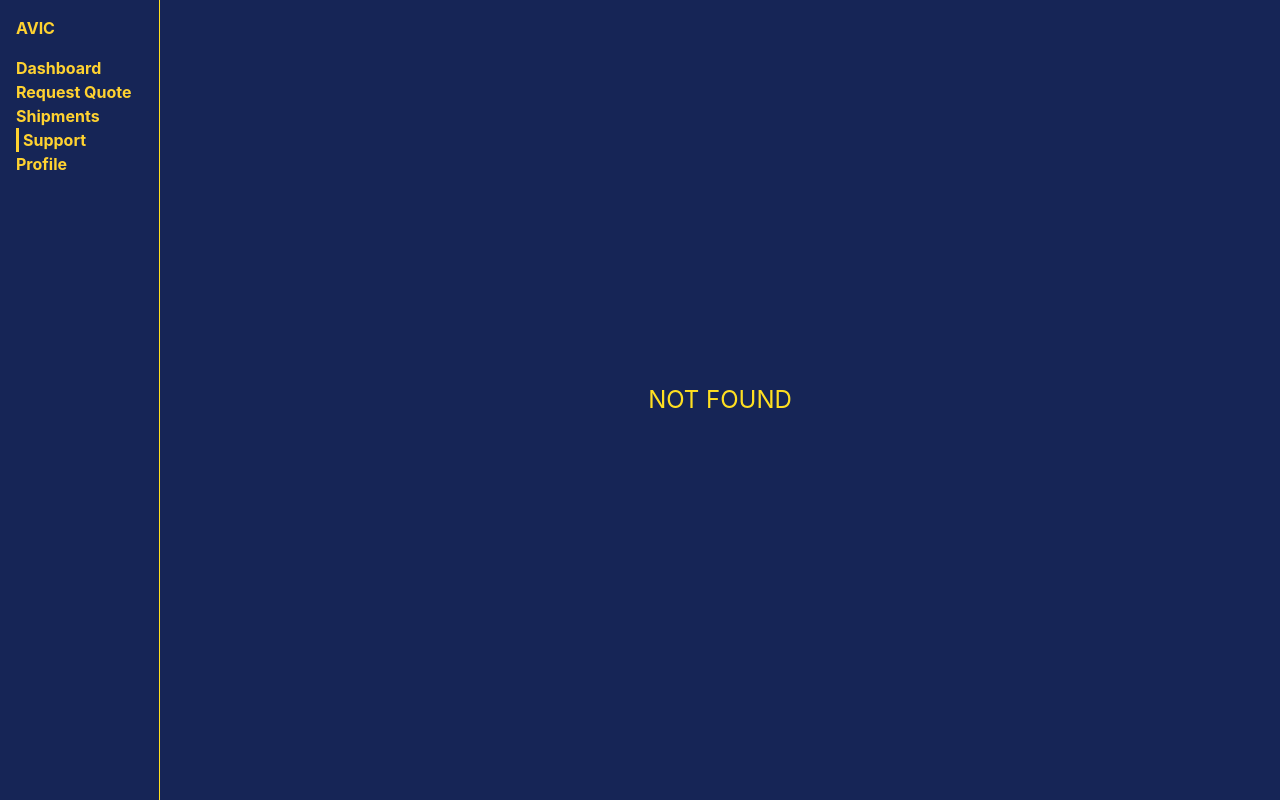
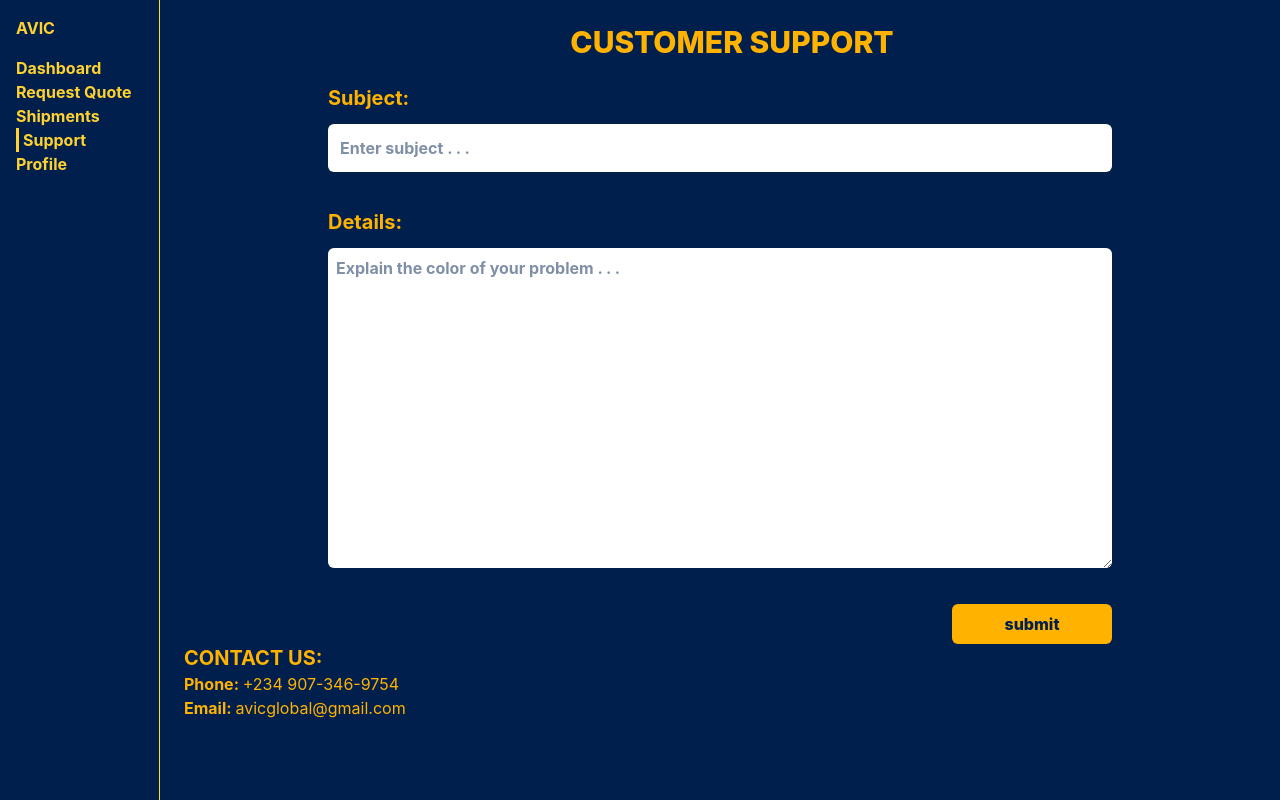
Before and after one commit to Zulu5q1/AVIC-CLIENT-PORTAL, a React (Vite) app: page /support in a window 1280 px wide. Before the commit this address had no page. Built offline with nearby package versions, Linux system fonts and the light colour scheme.

Commit message:
Did the support page

```diff
--- a/src/App.jsx
+++ b/src/App.jsx
@@ -5,6 +5,7 @@ import NotFound from './NotFound.jsx'
 import Quote from './Quote.jsx'
 import Summary from './Summary.jsx'
 import SuccessPage from './SuccessPage.jsx';
+import Support from './Support.jsx'
 
 const router = createBrowserRouter([
   {
@@ -28,6 +29,10 @@ const router = createBrowserRouter([
     element: <SuccessPage/>
   },
   {
+    path: '/support',
+    element: <Support/>
+  },
+  {
     path:'*',
     element: <NotFound/>
   }
--- a/src/Header.jsx
+++ b/src/Header.jsx
@@ -28,7 +28,7 @@ const Header = () => {
             {isOpen && (<div className=" absolute right-2 mt-2 w-80 bg-[#001f4d] shadow-yellow-300 rounded-lg shadow z-50
                             before:content-['']
                             before:absolute before:bottom-full before:right-5
-                            before:border-[8px] before:border-transparent before:border-b-[#ffb300]">
+                            before:border-8 before:border-transparent before:border-b-[#ffb300]">
                 {Notifications.map((notify ) => (
                     <NotificationCard notification={notify} key={notify.id} />
                 ))}
--- /dev/null
+++ b/src/Support.jsx
@@ -0,0 +1,63 @@
+import SideNav from './SideNav.jsx'
+import { useState } from 'react'
+
+const Support=() => {
+
+    const [alert, setAlert] = useState(false)
+
+
+    const handleSubmit = () => {
+
+        setAlert(true)
+
+        setTimeout(() => {setAlert(false)}, 3000);
+
+    };
+
+    return <div className="flex relative">
+        {
+            alert && (
+                <div>
+                    <div className=" backdrop-blur-md text-white transform -translate-x-1/2 -translate-y-1/2 bg-linear-to-t from-[#001f4d] to-[#ffb300] text-lg font-bold flex items-center p-15 shadow-md justify-between absolute top-1/2 left-1/2">
+                        <span>Support request successfully submitted</span>
+                        <button className=" bg-blue-300 px-3 py-1 rounded-full border-none cursor-pointer ml-2" onClick={() => setAlert(false)}> &times; </button>
+                    </div>
+                </div>
+
+            )
+        }
+
+        <SideNav/>
+        <div className=" w-full ">
+            <h1 className="text-3xl text-center my-6 text-[#ffb300] font-extrabold ml-6">CUSTOMER SUPPORT</h1>
+            <form action={handleSubmit} className="w-full flex justify-center items-center  flex-col  gap-6 ">
+                <div className=" w-[70%] flex flex-col gap-6">
+                    <label className="flex  flex-col font-bold text-xl text-[#ffb300]">
+                        Subject:
+                        <input required className=" text-base text-[#001f4d] bg-white outline-none rounded-md my-3 p-3 " type='text' name='subject' placeholder="Enter subject . . ." />
+                    </label>
+                    <label className="flex  flex-col font-bold text-xl text-[#ffb300]">
+                        Details:
+                        <textarea required className="text-base text-[#001f4d] bg-white h-80 outline-none rounded-md my-3 p-2" name='body'placeholder='Explain the color of your problem . . .'/>
+                    </label>
+                </div>
+                <div className=" w-[70%] text-end">
+                    <button type='submit' className="bg-[#ffb300] rounded-md p-2 w-40 font-extrabold hover:cursor-pointer text-[#001f4d]">submit</button>
+                </div>
+
+            </form>
+            <div className="ml-6 text-[#ffb300]">
+                <p className="font-bold text-xl">CONTACT US:</p>
+                <p className="font-bold">Phone: <a className="font-normal">+234 907-346-9754</a></p>
+                <p className="font-bold">Email: <a className="font-normal">avicglobal@gmail.com</a></p>
+            </div>
+        </div>
+
+    </div>
+};
+
+
+
+
+
+export default Support;
```
